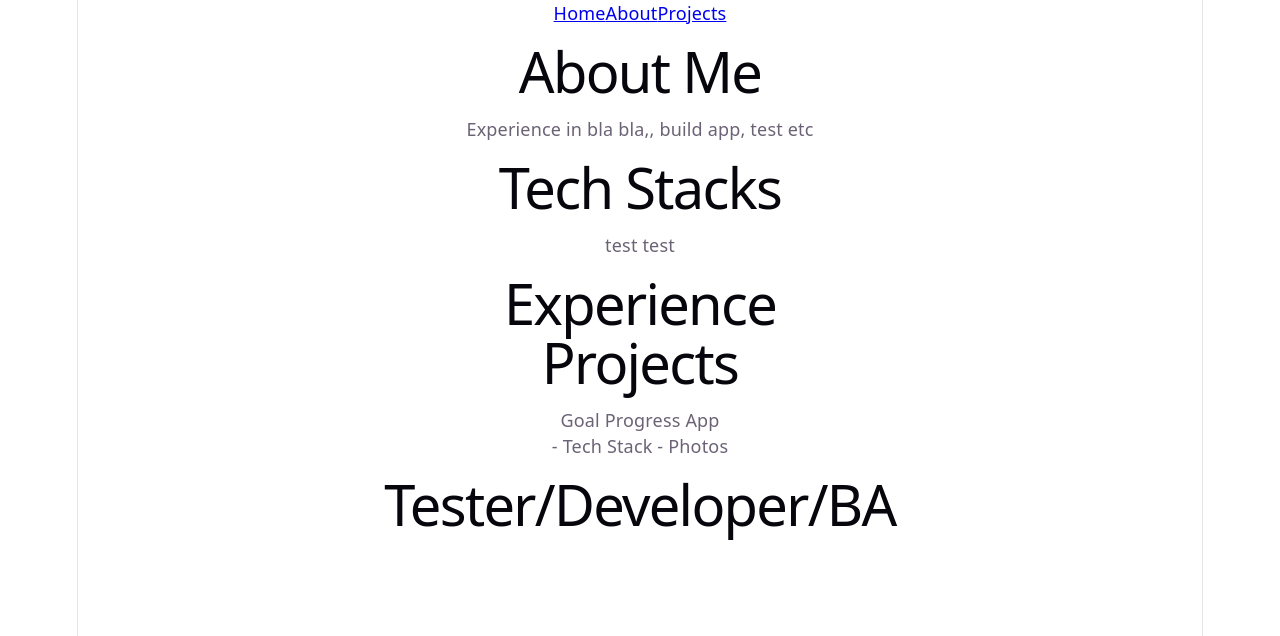
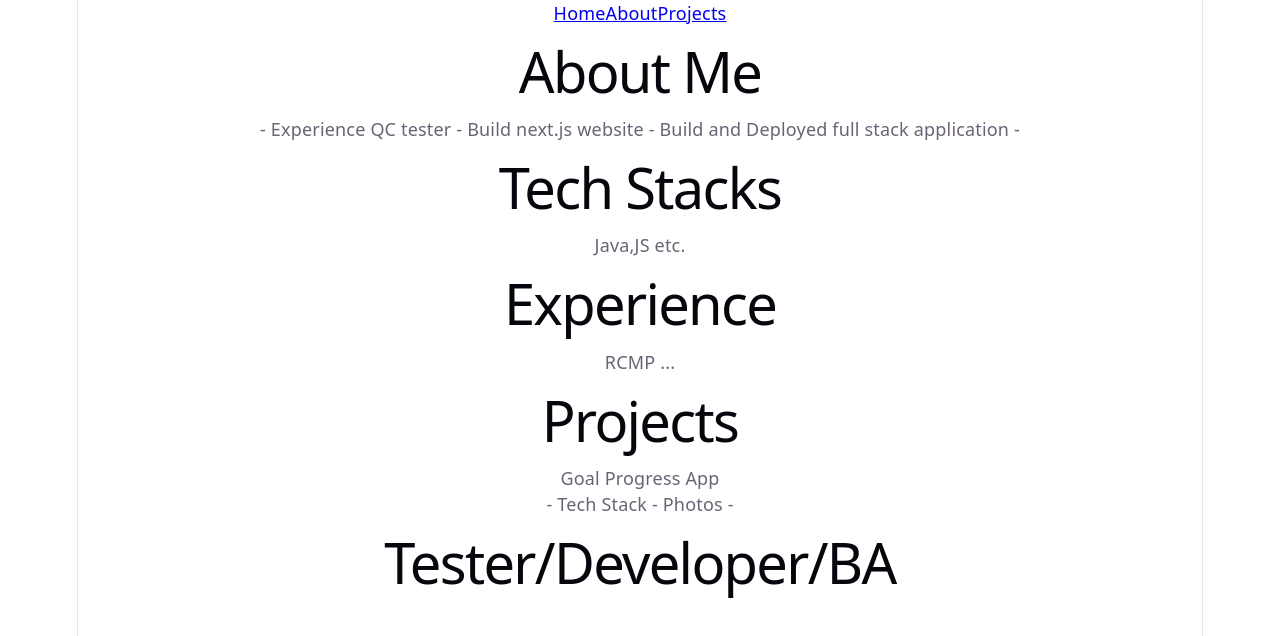
Before and after one commit to tray0019/Portfolio, a React (Vite) app: page / in a window 1280 px wide. Shown: the top 636 px of the page. Built offline with nearby package versions, Linux system fonts and the light colour scheme.

Commit message:
compenent added

```diff
--- /dev/null
+++ b/src/components/AboutMe.tsx
@@ -0,0 +1,21 @@
+
+function AboutMe(){
+
+    return(
+        <section>
+            <h1>About Me</h1>
+            <p> - Experience QC tester
+                - Build next.js website
+                - Build and Deployed full stack application
+                -
+            </p>
+        </section>
+    );
+
+
+
+
+
+}
+
+export default AboutMe;
--- /dev/null
+++ b/src/components/Experience.tsx
@@ -0,0 +1,14 @@
+
+
+function Experience(){
+
+    return(
+        <section>
+            <h1>Experience</h1>
+            <p>RCMP ...</p>
+        </section>
+    );
+
+}
+
+export default Experience;
--- a/src/components/Project.tsx
+++ b/src/components/Project.tsx
@@ -8,6 +8,7 @@ function Project(){
             <p>
                 - Tech Stack
                 - Photos
+                -
             </p>
         </section>
     );
--- /dev/null
+++ b/src/components/TechStacks.tsx
@@ -0,0 +1,14 @@
+
+
+function TechStacks(){
+
+    return(
+        <section>
+            <h1>Tech Stacks</h1>
+            <p>Java,JS etc.</p>
+        </section>
+    );
+
+}
+
+export default TechStacks;
--- a/src/pages/Home.tsx
+++ b/src/pages/Home.tsx
@@ -1,15 +1,16 @@
 import Project from "../components/Project";
+import AboutMe from "../components/AboutMe";
+import TechStacks from "../components/TechStacks";
+import Experience from "../components/Experience";
 
 function Home(){
     return (
         <>
-        <h1>About Me</h1>
-        <p>Experience in bla bla,, build app, test etc</p>
+        <AboutMe/>
 
-        <h1>Tech Stacks</h1>
-        <p>test test</p>
+        <TechStacks/>
 
-        <h1>Experience</h1>
+        <Experience/>
 
 <Project/>
 
```
